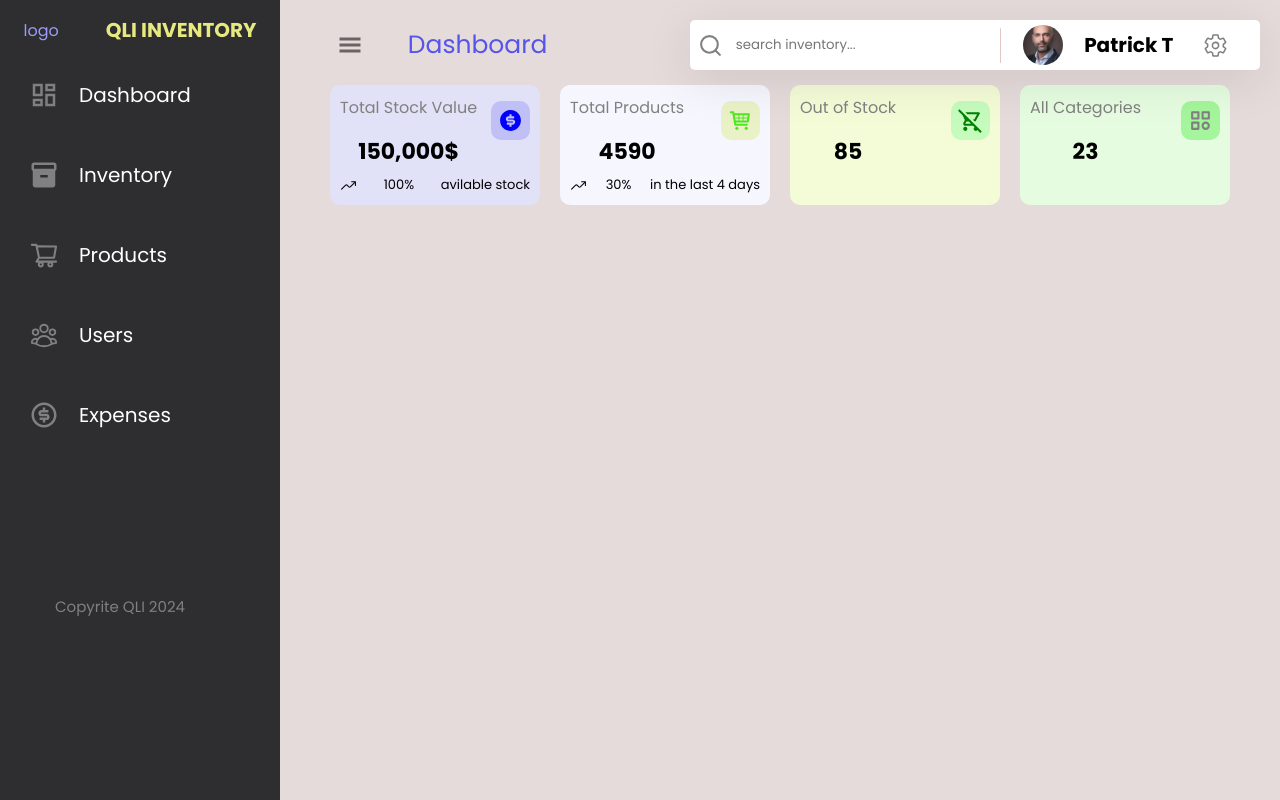
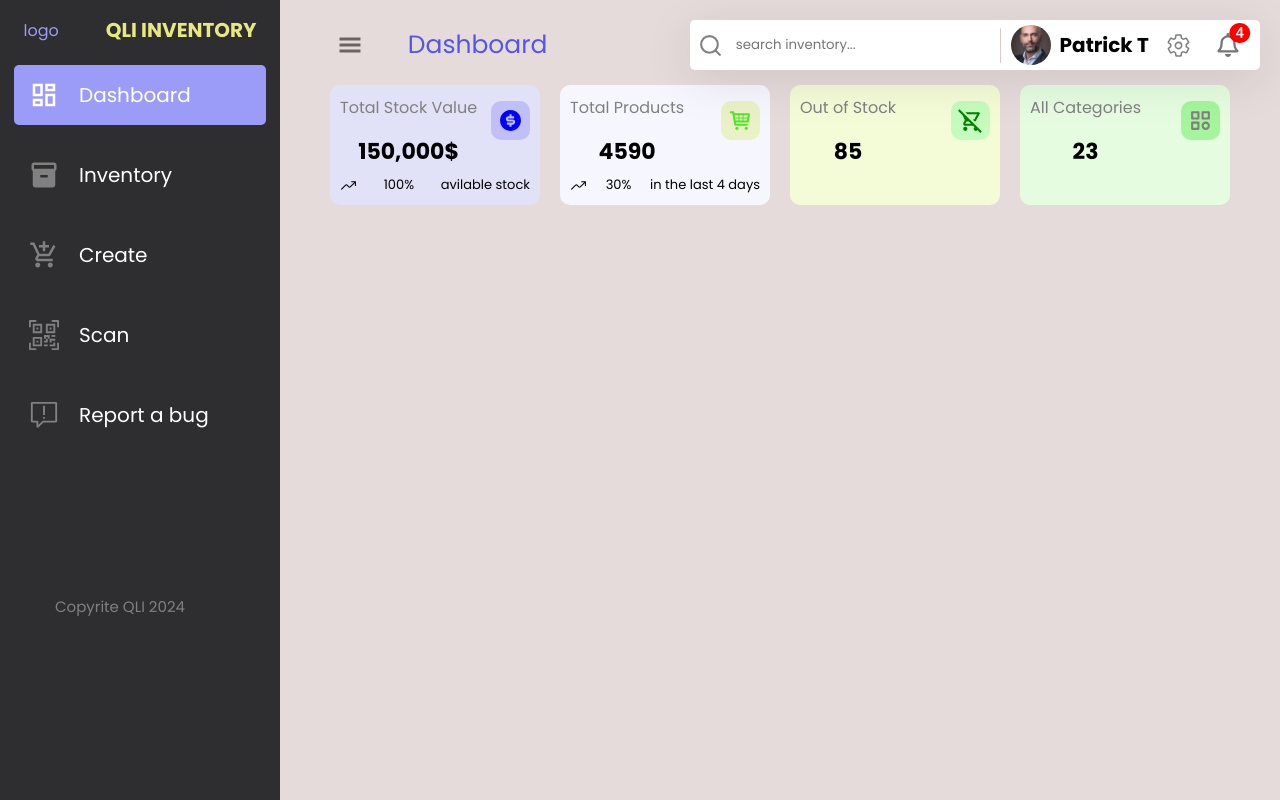
Before and after one commit to Patrick-250/A-tracker, a React (Vite) app: page / in a window 1280 px wide. Built offline with nearby package versions, Linux system fonts and the light colour scheme.

Commit message:
done dasboard

```diff
--- a/src/Componets/Navbar/Navbar.jsx
+++ b/src/Componets/Navbar/Navbar.jsx
@@ -8,6 +8,8 @@ import { useDispatch, useSelector } from "react-redux";
 import { isSidebarCollapsed } from "../../Redux/collapse";
 import { useNavigate } from "react-router-dom";
 import { setSelected } from "../../Redux/Selected";
+import { FaRegBell } from "react-icons/fa";
+import Badge from "@mui/material/Badge";
 const Navbar = () => {
   const dispatch = useDispatch();
   const { isCollapsed } = useSelector((state) => state);
@@ -49,6 +51,24 @@ const Navbar = () => {
                 navigate("/Settings");
               }}
             />
+          </IconButton>{" "}
+          <IconButton
+            onClick={() => {
+              dispatch(setSelected("Notifications"));
+            }}
+          >
+            <Badge
+              badgeContent={4}
+              sx={{
+                "& .MuiBadge-badge": {
+                  backgroundColor: "red",
+                  color: "white",
+                  fontSize: "15px",
+                },
+              }}
+            >
+              <FaRegBell />
+            </Badge>
           </IconButton>
         </div>
       </div>
--- a/src/Componets/Sidebar/Sidebar.jsx
+++ b/src/Componets/Sidebar/Sidebar.jsx
@@ -12,6 +12,9 @@ import { RiMoneyDollarCircleLine } from "react-icons/ri";
 import { useState } from "react";
 import { setSelected } from "../../Redux/Selected";
 import { useNavigate } from "react-router-dom";
+import { MdOutlineAddShoppingCart } from "react-icons/md";
+import { BsQrCodeScan } from "react-icons/bs";
+import { VscReport } from "react-icons/vsc";
 const SidebarLink = {};
 const Sidebar = () => {
   const { isCollapsed } = useSelector((state) => state);
@@ -19,7 +22,7 @@ const Sidebar = () => {
   const dispatch = useDispatch();
   const navigate = useNavigate();
   // const active = true;
-  const [active, setActive] = useState("");
+  const [active, setActive] = useState("dashboard");
   return (
     <div className="sidebar" style={{ width: hide ? "58px" : "280px" }}>
       {/* Top logo */}
@@ -96,11 +99,11 @@ const Sidebar = () => {
           }}
           onClick={() => {
             setActive("companies");
-            dispatch(setSelected("Products"));
+            dispatch(setSelected("Add Products"));
           }}
         >
           <div className="btns">
-            <AiOutlineShoppingCart
+            <MdOutlineAddShoppingCart
               fontSize={30}
               color={active === "companies" ? "white" : "gray"}
             />
@@ -113,7 +116,7 @@ const Sidebar = () => {
                   color: "white",
                 }}
               >
-                Products
+                Create
               </span>
             )}
           </div>
@@ -125,14 +128,14 @@ const Sidebar = () => {
           className="btns-c"
           onClick={() => {
             setActive("posts");
-            dispatch(setSelected("Users"));
+            dispatch(setSelected("Scan Product"));
           }}
           style={{
             backgroundColor: active === "posts" ? "rgb(155, 155, 248)" : "",
           }}
         >
           <div className="btns">
-            <HiOutlineUserGroup
+            <BsQrCodeScan
               fontSize={30}
               color={active === "posts" ? "white" : "gray"}
             />
@@ -145,7 +148,7 @@ const Sidebar = () => {
                   color: "white",
                 }}
               >
-                Users
+                Scan
               </span>
             )}
           </div>
@@ -159,7 +162,7 @@ const Sidebar = () => {
           }}
           onClick={() => {
             setActive("content");
-            dispatch(setSelected("Expenses"));
+            dispatch(setSelected("Report a bug"));
           }}
         >
           <div
@@ -168,7 +171,7 @@ const Sidebar = () => {
               width: "100%",
             }}
           >
-            <RiMoneyDollarCircleLine
+            <VscReport
               fontSize={30}
               color={active === "content" ? "white" : "gray"}
             />
@@ -181,7 +184,7 @@ const Sidebar = () => {
                   color: "White",
                 }}
               >
-                Expenses
+                Report a bug
               </span>
             )}
           </div>
```
